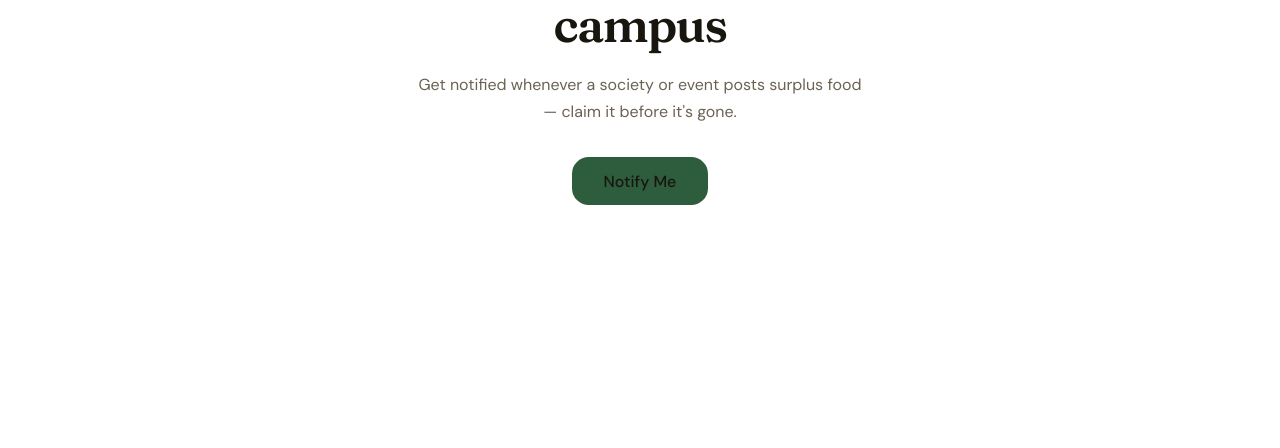
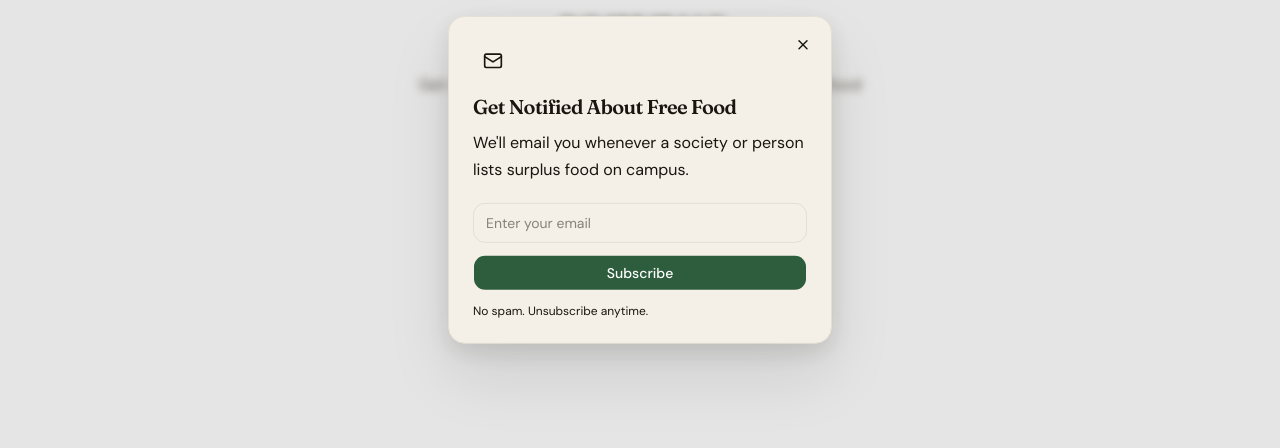
Before and after one commit to enactus-unsw/plate2plate, a Next.js app: page / in a window 1280 px wide. Both pictures are taken after a click on the button "Notify Me". Shown: the part 3844-4292 px from the top of the page. Built offline with nearby package versions, Linux system fonts and the light colour scheme; no server answers; the database is empty; a web font is replaced by a local one.

Commit message:
feat(ui): create email subscribe popup

```diff
--- /dev/null
+++ b/components/landing/SubscribeModal.tsx
@@ -0,0 +1,120 @@
+"use client";
+
+import { useState } from "react";
+import { X, Mail, CheckCircle, Loader2 } from "lucide-react";
+import { subscribeToNotifications } from "@/lib/actions/subscribe";
+import { Button } from "@/components/ui/button";
+
+interface SubscribeModalProps {
+  open: boolean;
+  onClose: () => void;
+}
+
+export function SubscribeModal({ open, onClose }: SubscribeModalProps) {
+  const [email, setEmail] = useState("");
+  const [status, setStatus] = useState<
+    "idle" | "loading" | "success" | "error"
+  >("idle");
+  const [message, setMessage] = useState("");
+
+  async function handleSubmit(e: React.FormEvent) {
+    e.preventDefault();
+    setStatus("loading");
+    setMessage("");
+
+    const result = await subscribeToNotifications(email);
+
+    if (result.error) {
+      setMessage(result.error);
+      setStatus("error");
+    } else {
+      setMessage("You're subscribed! We'll notify you when food is available.");
+      setStatus("success");
+    }
+  }
+
+  function handleClose() {
+    setEmail("");
+    setStatus("idle");
+    setMessage("");
+    onClose();
+  }
+
+  if (!open) return null;
+
+  return (
+    <>
+      <div
+        className="fixed inset-0 z-50 bg-black/10 backdrop-blur-xs duration-100 data-open:animate-in data-open:fade-in-0 data-closed:animate-out data-closed:fade-out-0"
+        onClick={handleClose}
+      />
+      <div className="fixed top-1/2 left-1/2 z-50 w-full max-w-sm -translate-x-1/2 -translate-y-1/2 rounded-xl border border-[--color-border] bg-p2p-surface-warm p-6 shadow-float outline-none">
+        <button
+          onClick={handleClose}
+          className="absolute top-3 right-3 flex size-8 items-center justify-center rounded-lg text-[--color-text-secondary] transition-colors hover:bg-[--color-border-subtle] hover:text-[--color-text] focus-visible:outline-none focus-visible:ring-2 focus-visible:ring-[--color-primary]/25"
+          aria-label="Close"
+        >
+          <X className="size-4" />
+        </button>
+
+        {status === "success" ? (
+          <div className="flex flex-col items-center py-4 text-center">
+            <div className="mb-3 flex size-12 items-center justify-center rounded-full bg-[--color-primary]/10">
+              <CheckCircle className="size-6 text-[--color-primary]" />
+            </div>
+            <p className="text-sm font-medium text-[--color-text]">{message}</p>
+            <Button onClick={handleClose} className="mt-4" size="lg">
+              Got it
+            </Button>
+          </div>
+        ) : (
+          <>
+            <div className="mb-2 flex size-10 items-center justify-center rounded-lg bg-[--color-primary]/10">
+              <Mail className="size-5 text-[--color-primary]" />
+            </div>
+
+            <h3 className="mt-3 font-heading text-xl font-semibold text-[--color-text]">
+              Get Notified About Free Food
+            </h3>
+            <p className="mt-2 text-md text-[--color-text-secondary]">
+              We&apos;ll email you whenever a society or person lists surplus
+              food on campus.
+            </p>
+
+            <form onSubmit={handleSubmit} className="mt-5 space-y-3">
+              <input
+                type="email"
+                required
+                placeholder="Enter your email"
+                value={email}
+                onChange={(e) => setEmail(e.target.value)}
+                className="h-10 w-full rounded-lg border border-[--color-border] bg-[--color-bg] px-3 text-sm text-[--color-text] placeholder:text-[--color-text-secondary]/60 transition-colors focus-visible:border-[--color-primary] focus-visible:outline-none focus-visible:ring-2 focus-visible:ring-[--color-primary]/20"
+                disabled={status === "loading"}
+              />
+
+              {message ? (
+                <p className="text-sm text-[--color-destructive]">{message}</p>
+              ) : null}
+
+              <Button
+                type="submit"
+                disabled={status === "loading"}
+                className="w-full"
+                size="lg"
+              >
+                {status === "loading" ? (
+                  <Loader2 className="size-4 animate-spin" />
+                ) : null}
+                {status === "loading" ? "Subscribing..." : "Subscribe"}
+              </Button>
+            </form>
+
+            <p className="mt-3 text-xs text-[--color-text-secondary]/60">
+              No spam. Unsubscribe anytime.
+            </p>
+          </>
+        )}
+      </div>
+    </>
+  );
+}
```
